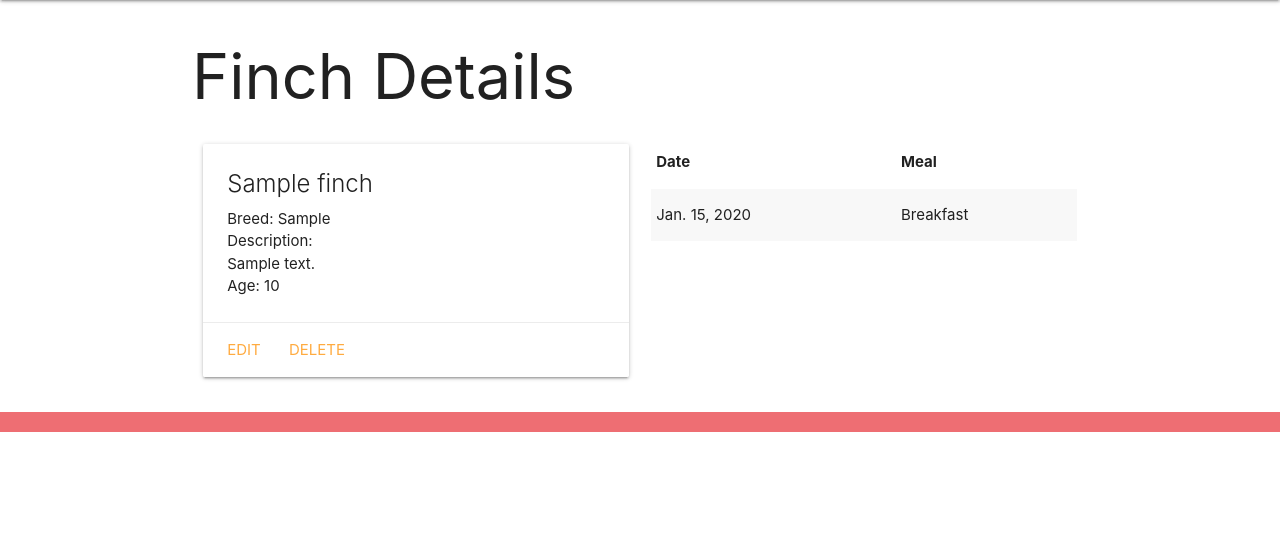
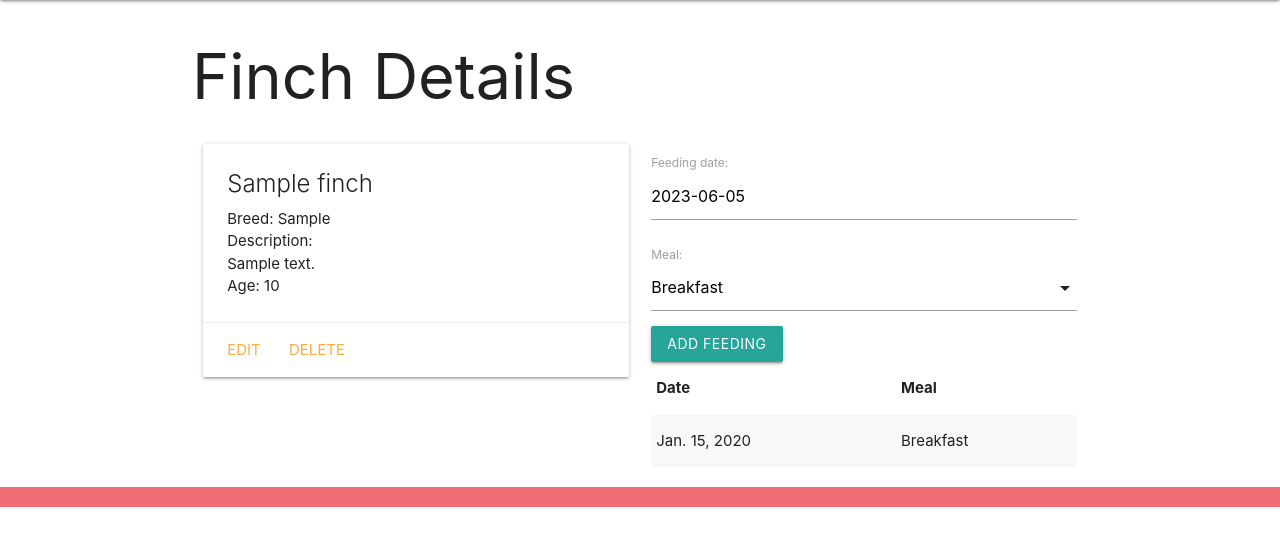
Before and after one commit to FernRicaurte/finch_collector, a Django app: page /finches/1/ in a window 1280 px wide. Shown: the part 64-610 px from the top of the page. Run offline with Django 4.2, Linux system fonts and the light colour scheme; tables that the repository leaves empty hold one stand-in row (values such as "Sample post").

Commit message:
pt.4 complete

```diff
--- /dev/null
+++ b/main_app/forms.py
@@ -0,0 +1,8 @@
+# forms.py
+from django.forms import ModelForm
+from .models import Feeding
+
+class FeedingForm(ModelForm):
+    class Meta:
+        model = Feeding
+        fields = ['date', 'meal']
--- a/main_app/models.py
+++ b/main_app/models.py
@@ -24,3 +24,5 @@ class Feeding(models.Model):
     finch = models.ForeignKey(Finch, on_delete=models.CASCADE)
     def __str__(self):
         return f"{self.get_meal_display()} on {self.date}"
+    class Meta:
+        ordering = ['-date']
--- a/main_app/templates/base.html
+++ b/main_app/templates/base.html
@@ -1,3 +1,4 @@
+{% load static %}
 <!DOCTYPE html>
 <html lang="en">
 <head>
@@ -6,6 +7,8 @@
   <meta http-equiv="X-UA-Compatible" content="ie=edge">
   <title>Finch Collector</title>
   <link rel="stylesheet" href="https://cdnjs.cloudflare.com/ajax/libs/materialize/1.0.0/css/materialize.min.css">
+  <link rel="stylesheet" type="text/css" href="{% static 'css/style.css' %}">
+  <script src="https://cdnjs.cloudflare.com/ajax/libs/materialize/1.0.0/js/materialize.min.js"></script>
 </head>
 <body>
   <header class="navbar-fixed">
--- a/main_app/templates/finches/detail.html
+++ b/main_app/templates/finches/detail.html
@@ -23,6 +23,11 @@
 </div>
 </div>
 <div class="col s6">
+    <form action="{% url 'add_feeding' finch.id %}" method="POST">
+        {% csrf_token %}
+        {{ feeding_form.as_p }}
+        <input type="submit" class="btn" value="Add Feeding">
+        </form>
     <table class="striped">
         <thead>
         <tr><th>Date</th><th>Meal</th></tr>
@@ -38,4 +43,17 @@
     </table>
 </div>
 </div>
+<script>
+const dateEl = document.getElementById('id_date');
+  // M is Materialize's global variable
+M.Datepicker.init(dateEl, {
+    format: 'yyyy-mm-dd',
+    defaultDate: new Date(),
+    setDefaultDate: true,
+    autoClose: true
+});
+const selectEl = document.getElementById('id_meal');
+M.FormSelect.init(selectEl);
+</script>
+</script>
 {% endblock %}
--- a/main_app/urls.py
+++ b/main_app/urls.py
@@ -15,4 +15,5 @@ urlpatterns = [
     path('finches/create/', views.FinchCreate.as_view(), name='finches_create'),
     path('finches/<int:pk>/update/', views.FinchUpdate.as_view(), name='finches_update'),
     path('finches/<int:pk>/delete/', views.FinchDelete.as_view(), name='finches_delete'),
+    path('finches/<int:finch_id>/add_feeding/', views.add_feeding, name='add_feeding'),
 ]
--- a/main_app/views.py
+++ b/main_app/views.py
@@ -1,6 +1,7 @@
-from django.shortcuts import render
+from django.shortcuts import render, redirect
 from django.views.generic.edit import CreateView, UpdateView, DeleteView
 from .models import Finch
+from .forms import FeedingForm
 
 # Define the home view
 def home(request):
@@ -19,7 +20,16 @@ def finches_index(request):
 
 def finches_detail(request, finch_id):
   finch = Finch.objects.get(id=finch_id)
-  return render(request, 'finches/detail.html', { 'finch': finch })
+  feeding_form = FeedingForm()
+  return render(request, 'finches/detail.html', { 'finch': finch, 'feeding_form': feeding_form})
+
+def add_feeding(request, finch_id):
+    form = FeedingForm(request.POST)
+    if form.is_valid():
+      new_feeding = form.save(commit=False)
+    new_feeding.finch_id = finch_id
+    new_feeding.save()
+    return redirect('detail', finch_id=finch_id)
 
 class FinchCreate(CreateView):
   model = Finch
```
